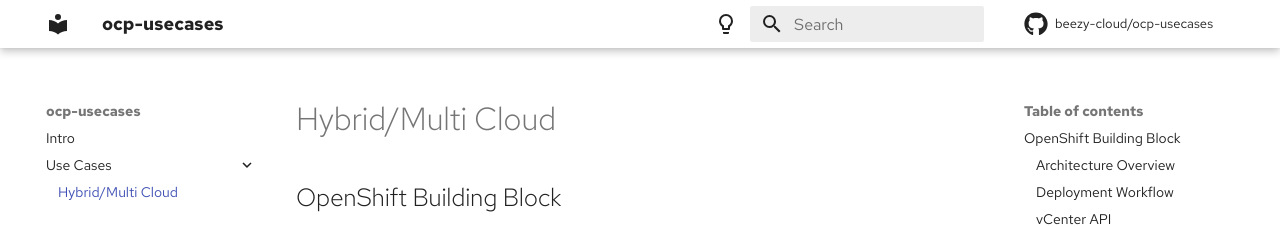
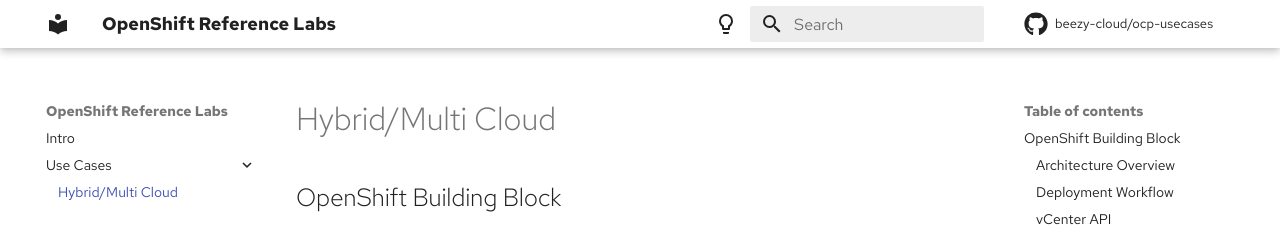
Before and after one commit to beezy-cloud/ocp-usecases, an MkDocs documentation site: the page built from docs/ocp-mcm-vm.md, in a window 1280 px wide. Shown: the top 227 px of the page. Built offline with MkDocs 1.6.1 and Material for MkDocs 9.7.7, drawn with Linux system fonts in a browser that asks for light colours; some web fonts are replaced; comment, search, counter and statistics services are not loaded.

Commit message:
drafting

```diff
--- a/mkdocs.yml
+++ b/mkdocs.yml
@@ -1,4 +1,4 @@
-site_name: ocp-usecases
+site_name: OpenShift Reference Labs
 # site_url: https://beezy.sh
 theme:
   font:
```
